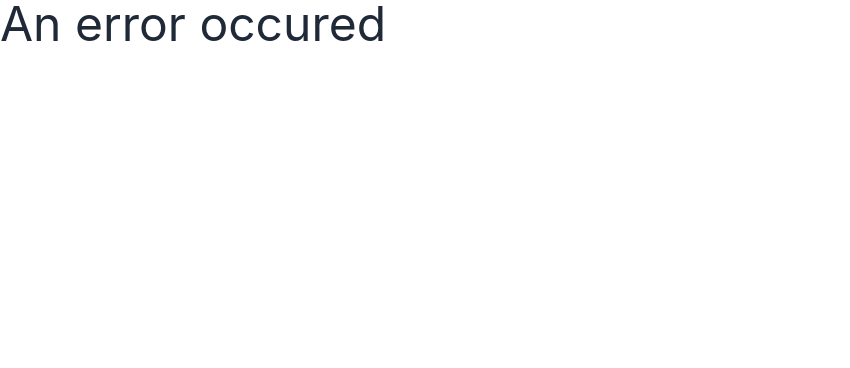
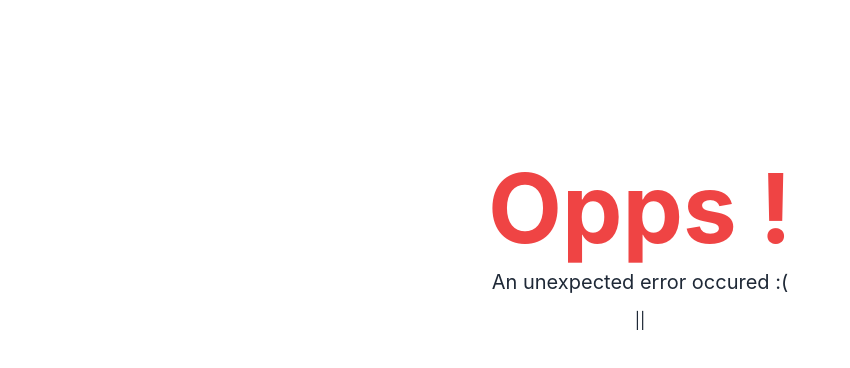
Before and after one commit to Rubayet-billah/resale-laptop-client, a React (Create React App) app: page /products/1 in a window 1280 px wide. Shown: the top 368 px of the page, without its empty margins (0-850 px from the left). Built offline with nearby package versions, Linux system fonts and the light colour scheme; no server answers.

Commit message:
errorpage edited

```diff
--- a/src/pages/ErrorPage/ErrorPage.js
+++ b/src/pages/ErrorPage/ErrorPage.js
@@ -1,9 +1,14 @@
 import React from 'react';
+import { useRouteError } from 'react-router-dom';
 
 const ErrorPage = () => {
+    const error = useRouteError();
+    console.log(error)
     return (
-        <div>
-            <h1 className="text-5xl">An error occured</h1>
+        <div className='text-center mt-8 md:mt-40'>
+            <h1 className='text-red-500 font-bold text-4xl md:text-8xl'>Opps !</h1>
+            <p className='text-xl my-3'>An unexpected error occured :( </p>
+            <p><i>{error.status}</i> || <i>{error.statusText}</i></p>
         </div>
     );
 };
```
